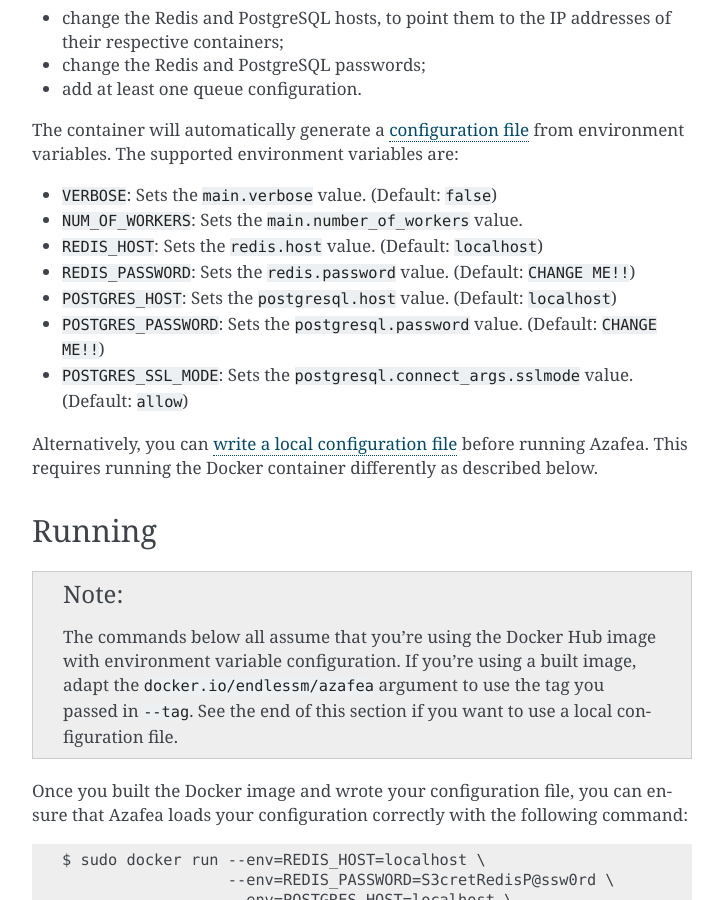
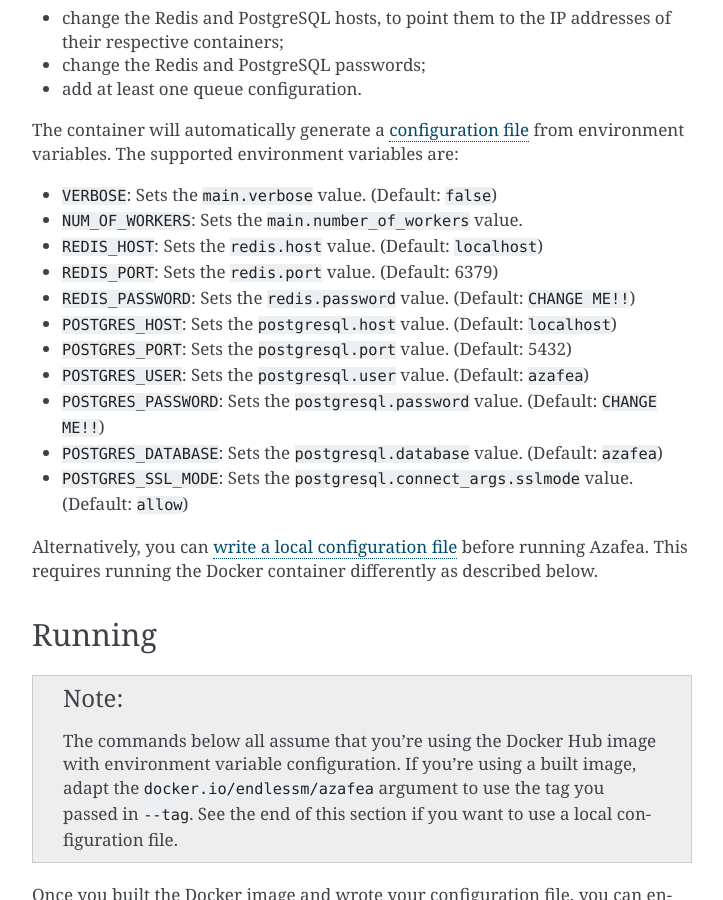
Before and after one commit to endlessm/azafea, a Sphinx documentation site: the page built from docs/source/install.rst, in a window 1280 px wide and 900 px high, scrolled down 1696 px. Shown: the whole window, without its empty margins (388-1111 px from the left). Built offline with Sphinx 7.4.7, drawn with Linux system fonts in a browser that asks for light colours.

Commit message:
docker: Template more configuration
These are less likely to be used than the existing settings, but there's
no reason not to support them.

```diff
--- a/config.toml.j2
+++ b/config.toml.j2
@@ -4,11 +4,15 @@
 
 [redis]
 host = "{{ REDIS_HOST }}"
+port = {{ REDIS_PORT }}
 password = "{{ REDIS_PASSWORD }}"
 
 [postgresql]
 host = "{{ POSTGRES_HOST }}"
+port = {{ POSTGRES_PORT }}
+user = "{{ POSTGRES_USER }}"
 password = "{{ POSTGRES_PASSWORD }}"
+database = "{{ POSTGRES_DATABASE }}"
 
 [queues.activation-1]
 handler = "azafea.event_processors.endless.activation.v1"
--- a/docs/source/install.rst
+++ b/docs/source/install.rst
@@ -95,12 +95,17 @@
 * ``VERBOSE``: Sets the ``main.verbose`` value. (Default: ``false``)
 * ``NUM_OF_WORKERS``: Sets the ``main.number_of_workers`` value.
 * ``REDIS_HOST``: Sets the ``redis.host`` value. (Default: ``localhost``)
+* ``REDIS_PORT``: Sets the ``redis.port`` value. (Default: 6379)
 * ``REDIS_PASSWORD``: Sets the ``redis.password`` value. (Default: ``CHANGE
   ME!!``)
 * ``POSTGRES_HOST``: Sets the ``postgresql.host`` value. (Default:
   ``localhost``)
+* ``POSTGRES_PORT``: Sets the ``postgresql.port`` value. (Default: 5432)
+* ``POSTGRES_USER``: Sets the ``postgresql.user`` value. (Default: ``azafea``)
 * ``POSTGRES_PASSWORD``: Sets the ``postgresql.password`` value. (Default:
   ``CHANGE ME!!``)
+* ``POSTGRES_DATABASE``: Sets the ``postgresql.database`` value. (Default:
+  ``azafea``)
 * ``POSTGRES_SSL_MODE``: Sets the ``postgresql.connect_args.sslmode`` value.
   (Default: ``allow``)
 
```
Also changed, not shown: 1 other file.
